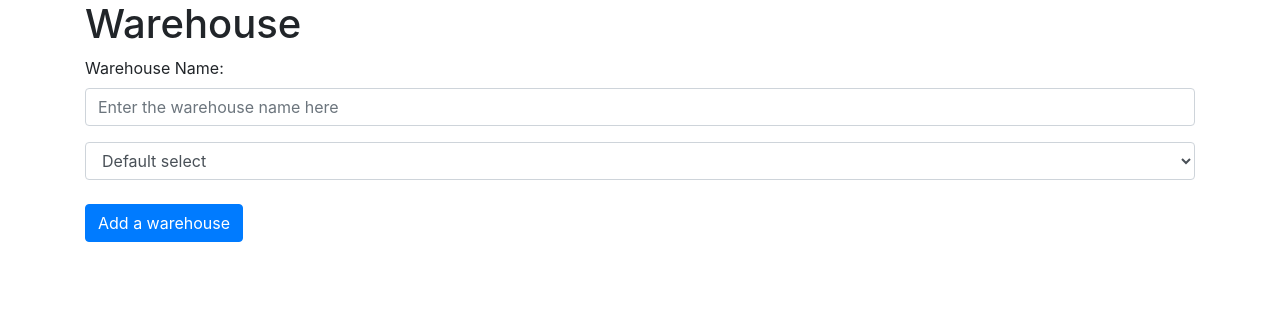
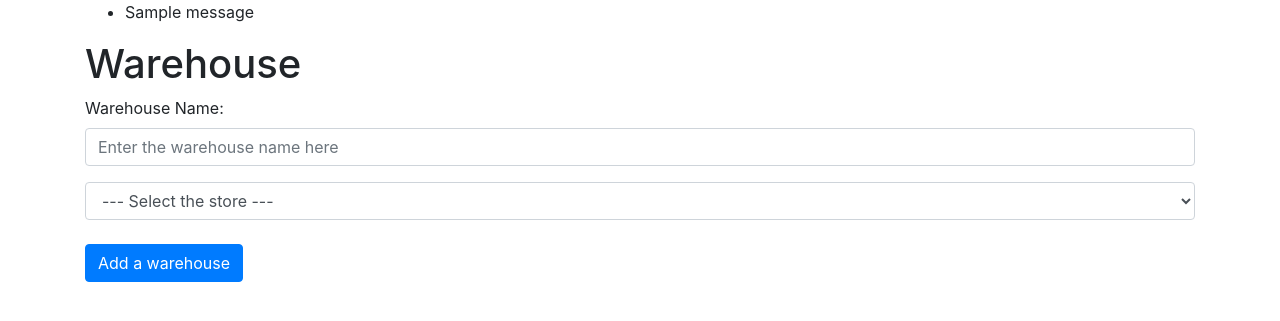
Before and after one commit to aldinoanggawan/inventory-management, a Python web app: template templates/warehouse.html in a window 1280 px wide. Shown: the part 56-377 px from the top of the page. Run offline with Jinja, Linux system fonts and the light colour scheme; the template is opened without the code that fills it: most values are stand-ins (such as "Sample title", 1, 10 or a date in 2020); one stand-in notice (Sample message) is shown; some libraries are stand-ins or nearby versions.

Commit message:
Added function to create a warehouse on selected store

```diff
--- a/templates/store.html
+++ b/templates/store.html
@@ -2,7 +2,7 @@
 {% block content %}
 {% with messages = get_flashed_messages() %}
     {% if messages %}
-        <ul class=flashes>
+        <ul class="flashes">
             {% for message in messages %}
             <li>{{ message }}</li>
             {% endfor %}
--- a/templates/warehouse.html
+++ b/templates/warehouse.html
@@ -1,17 +1,27 @@
 {% extends "_layout.html" %}
 {% block content %}
-
+{% with messages = get_flashed_messages() %}
+    {% if messages %}
+        <ul class="flashes">
+            {% for message in messages %}
+            <li>{{ message }}</li>
+            {% endfor %}
+        </ul>
+    {% endif %}
+{% endwith %}
 <h1>Warehouse</h1>
-<form action="" method="POST">
+<form action="{{ url_for('w_create') }}" method="POST">
     <div class="form-group">
         <label for="warehouse_name">Warehouse Name:</label>
         <input type="text" name="warehouse_name" class="form-control" placeholder="Enter the warehouse name here"/>
     </div>
-    <select class="form-control">
-        <option>Default select</option>
+    <select name="s_name" class="form-control">
+        <option disabled selected value> --- Select the store --- </option>
+        {% for s in store_list %}
+            <option name="s_name" value="{{ s.id }}">{{ s.name }}</option>
+        {% endfor %}
     </select>
     <br>
     <button type="submit" class="btn btn-primary">Add a warehouse</button>
 </form>
-
 {% endblock %}
```
Also changed, not shown: server.py (+12 -4 lines).
